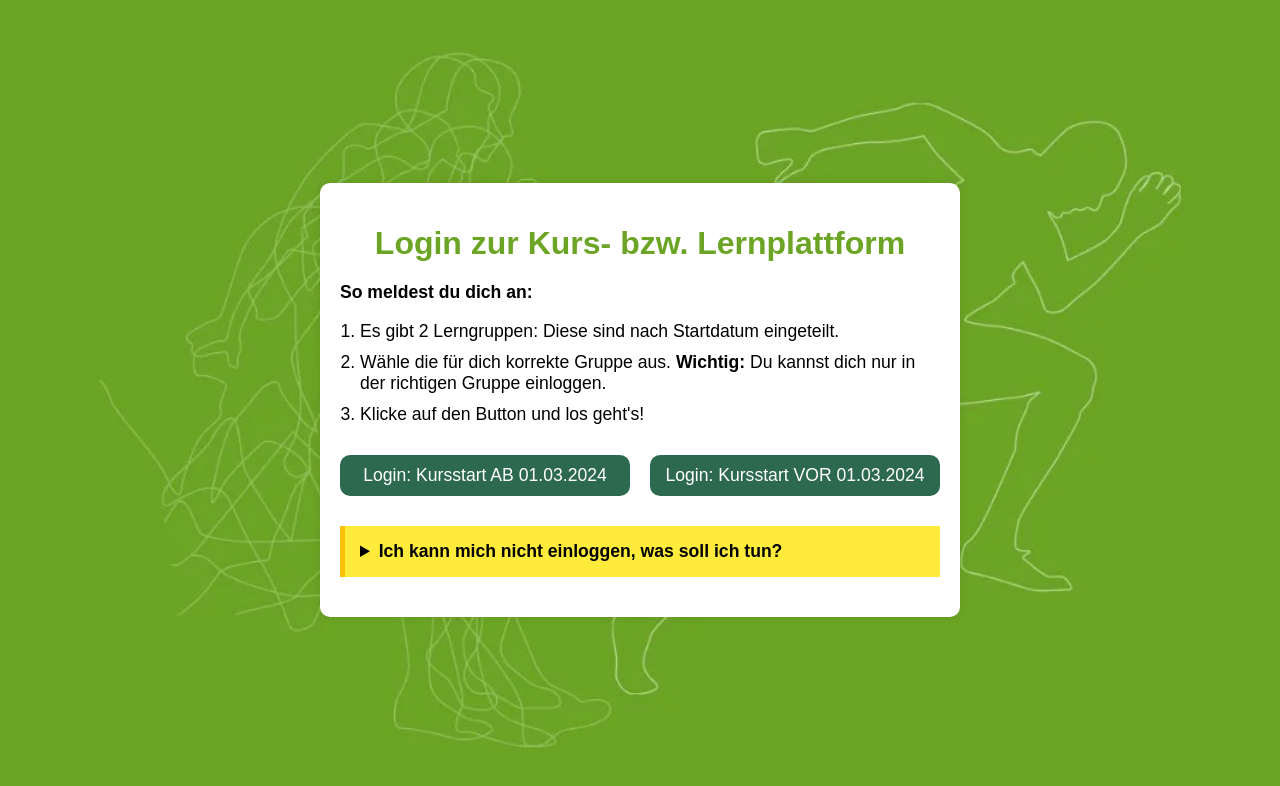
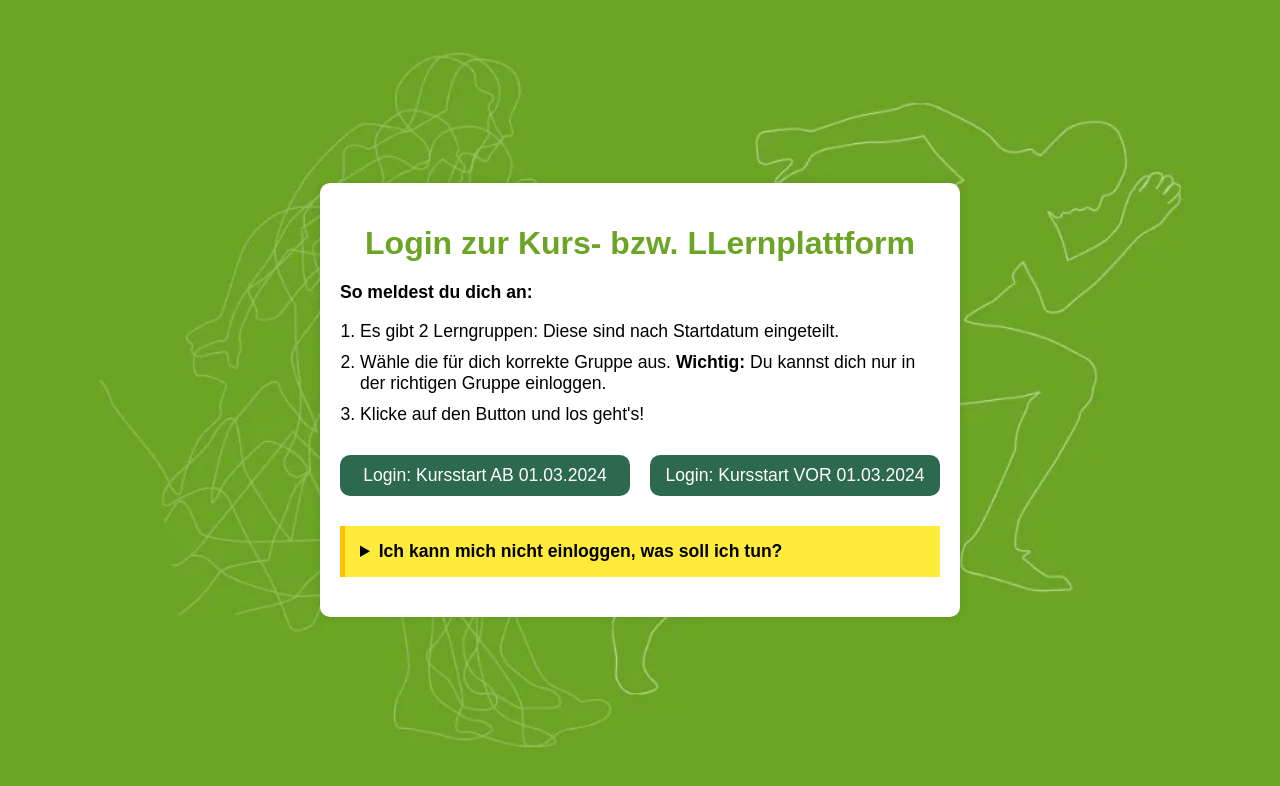
Before and after one commit to dev-stz/rossi.lernplattform, a plain HTML site: page index.html in a window 1280 px wide. Drawn offline with Linux system fonts and the light colour scheme.

Commit message:
Update index.html via UI

```diff
--- a/index.html
+++ b/index.html
@@ -88,7 +88,7 @@
 
 <body>
     <div class="container">
-        <h1>Login zur Kurs- bzw. Lernplattform</h1>
+        <h1>Login zur Kurs- bzw. LLernplattform</h1>
 
         <div class="instructions">
             <p><strong>So meldest du dich an:</strong></p>
```
